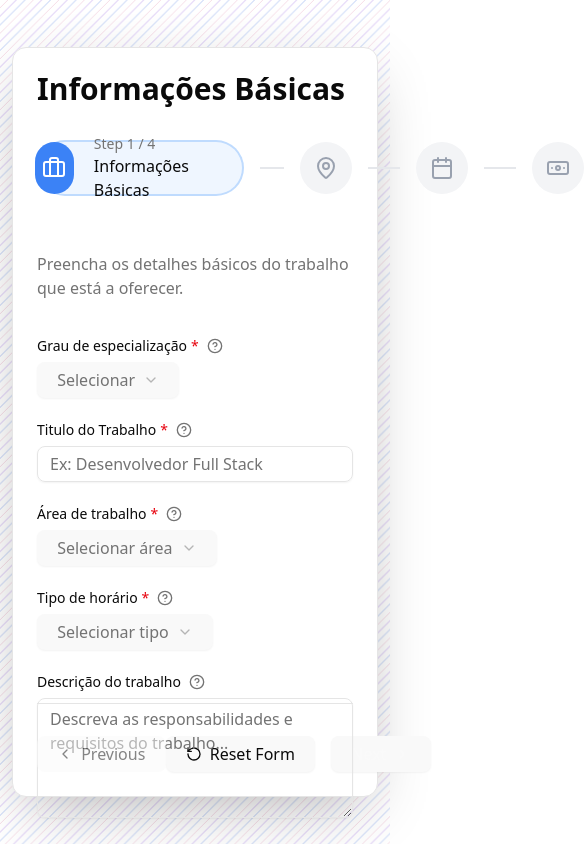
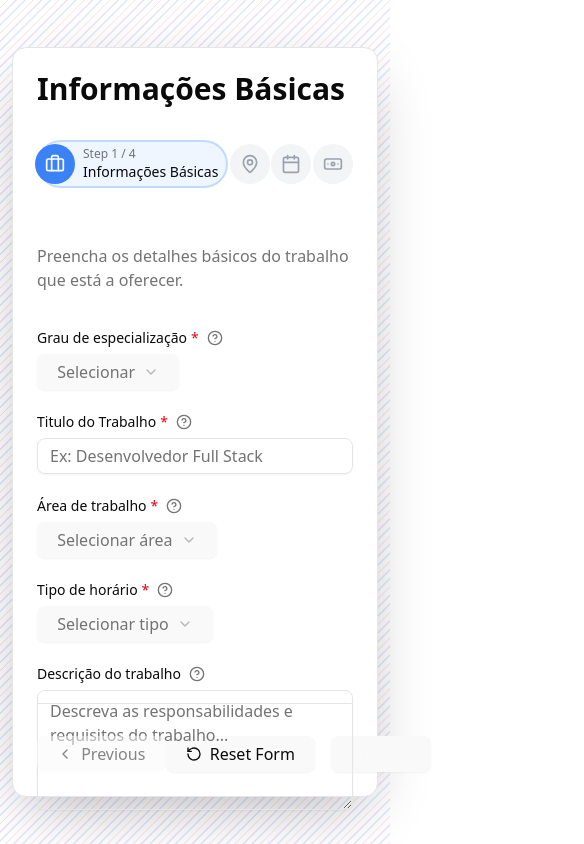
Before and after one commit to Zediogo96/tw-components, a React (Vite) app: page / in a window 390 px wide. Shown: the whole page, 584 px wide, since content can reach past the window. Built offline with nearby package versions, Linux system fonts and the light colour scheme.

Commit message:
wip: step indicator now responsive

```diff
--- a/src/components/multi-step-form/step-indicator.tsx
+++ b/src/components/multi-step-form/step-indicator.tsx
@@ -17,12 +17,13 @@ export const StepIndicator: FC<StepIndicatorProps> = ({ step, index, currentStep
     const stepColor = stepColors[step.color];
 
     return (
-        <div className="flex items-center">
+        <div className="flex items-center flex-col md:flex-row">
             <div
                 className={cn(
                     'flex items-center transition-all duration-500 relative',
+                    'w-full md:w-auto',
                     isActive && 'animate-stepExpand pl-0',
-                    isActive && 'rounded-full pr-8 shadow-lg animate-pulseLight'
+                    isActive && 'rounded-full pr-2 md:pr-8 shadow-lg animate-pulseLight'
                 )}
                 style={
                     isActive
@@ -33,14 +34,14 @@ export const StepIndicator: FC<StepIndicatorProps> = ({ step, index, currentStep
                               borderColor: stepColor.border,
                               borderLeftWidth: 0,
                               paddingLeft: '0',
-                              height: '56px', // Increased from 48px
+                              height: '48px', // Base height for mobile
                           }
                         : undefined
                 }
             >
                 <div
                     className={cn(
-                        'w-[52px] h-[52px] rounded-full flex items-center justify-center',
+                        'w-10 h-10 md:w-[52px] md:h-[52px] rounded-full flex items-center justify-center',
                         'transition-all duration-300 ease-out',
                         'group cursor-pointer',
                         'hover:shadow-md',
@@ -68,18 +69,18 @@ export const StepIndicator: FC<StepIndicatorProps> = ({ step, index, currentStep
                         >
                             {isComplete ? (
                                 <Check
-                                    size={24} // Increased from 22
+                                    size={20} // Smaller for mobile
                                     className={cn(
-                                        'transition-all duration-300',
+                                        'transition-all duration-300 md:h-6 md:w-6',
                                         'group-hover:text-emerald-400',
                                         'group-hover:animate-micro-wiggle'
                                     )}
                                 />
                             ) : (
                                 <step.icon
-                                    size={24} // Increased from 22
+                                    size={20} // Smaller for mobile
                                     className={cn(
-                                        'transition-all duration-300',
+                                        'transition-all duration-300 md:h-6 md:w-6',
                                         'group-hover:text-primary/90',
                                         'group-hover:animate-micro-wiggle'
                                     )}
@@ -90,12 +91,12 @@ export const StepIndicator: FC<StepIndicatorProps> = ({ step, index, currentStep
                 </div>
 
                 {isActive && (
-                    <div className="ml-5 overflow-hidden relative">
+                    <div className="ml-2 md:ml-5 overflow-hidden relative">
                         <div className="animate-slideIn">
-                            <p className="text-sm text-muted-foreground">
+                            <p className="text-xs md:text-sm text-muted-foreground">
                                 Step {index + 1} / {totalSteps}
                             </p>
-                            <p className="font-medium">{step.title}</p>
+                            <p className="text-sm md:text-base font-medium">{step.title}</p>
                         </div>
                     </div>
                 )}
@@ -104,8 +105,8 @@ export const StepIndicator: FC<StepIndicatorProps> = ({ step, index, currentStep
             {index < totalSteps - 1 && (
                 <div
                     className={cn(
-                        'h-[2px] w-8 mx-4', // Increased from mx-3
-                        'transition-all duration-500',
+                        'h-[2px] w-4 md:w-8 mx-2 md:mx-4',
+                        'transition-all duration-500 hidden md:block',
                         'group-hover:bg-primary/20'
                     )}
                     style={{
```
